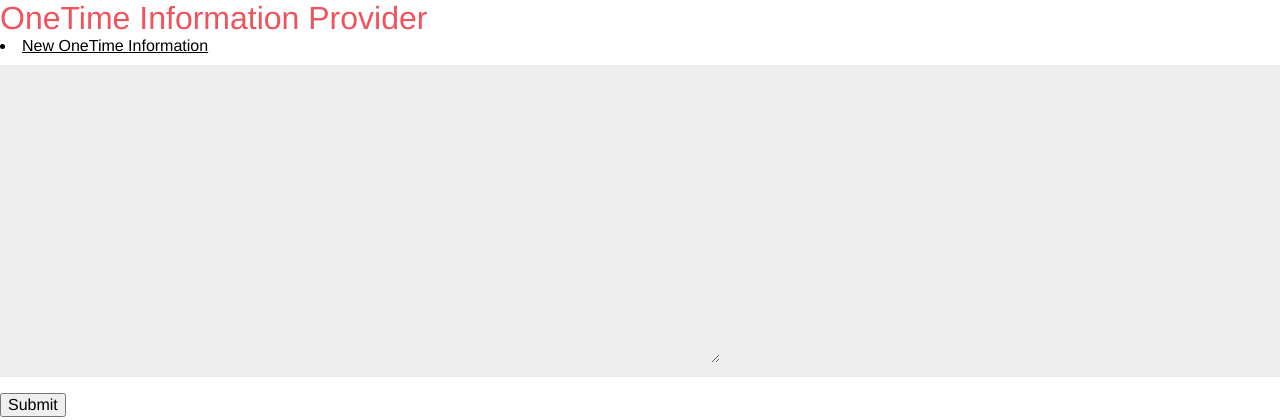
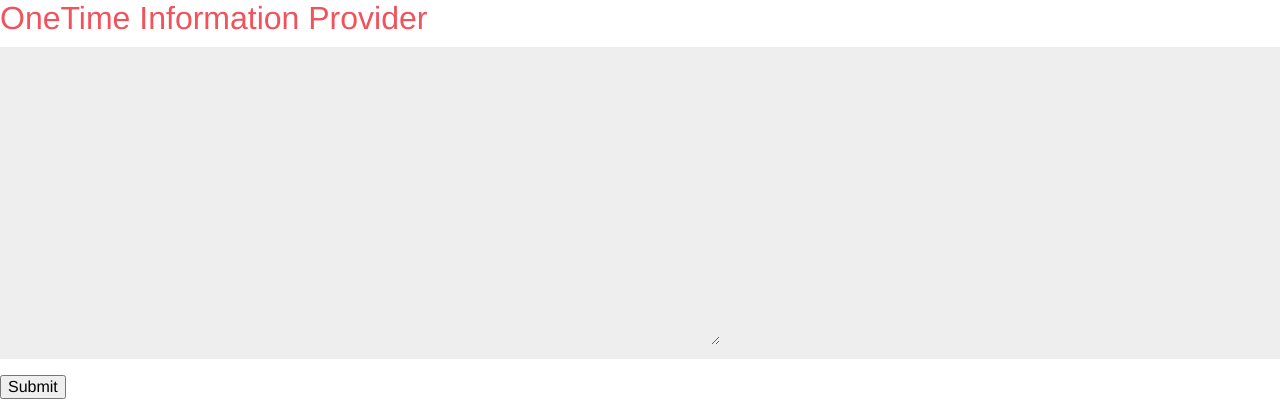
Before and after one commit to dunz0r/otip, a Flask app: page / in a window 1280 px wide. Shown: the top 420 px of the page. Run offline with Flask 2, Linux system fonts and the light colour scheme.

Commit message:
Removed unnecessary a

```diff
--- a/templates/_layout.html
+++ b/templates/_layout.html
@@ -3,7 +3,5 @@
 <link rel=stylesheet type=text/css href="{{ url_for('static', filename='style.css') }}">
 <div class=page>
   <h1>OneTime Information Provider</h1>
-  <li><a href="{{ url_for('new_oti') }}">New OneTime Information</a>
-  </ul>
   {% block body %}{% endblock %}
 </div>
```
